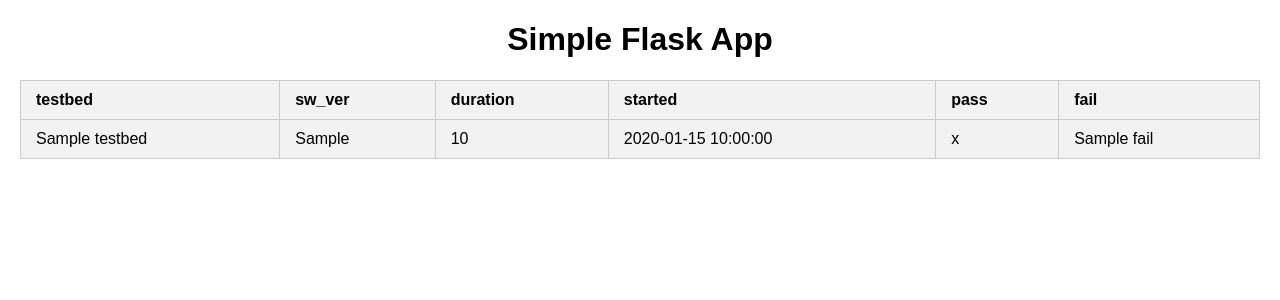
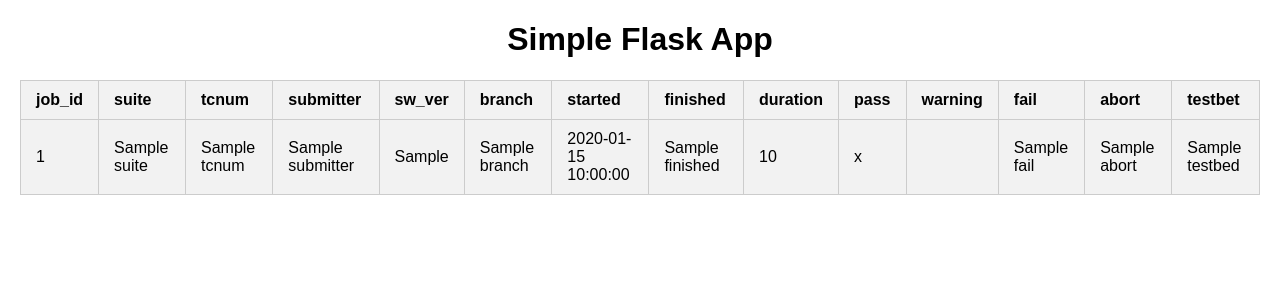
Before and after one commit to sfsharon/canary, a Flask app: template tate/templates/index.html in a window 1280 px wide. Shown: the top 300 px of the page. Run offline with Flask 3, Linux system fonts and the light colour scheme; the template is opened without the code that fills it: most values are stand-ins (such as "Sample title", 1, 10 or a date in 2020).

Commit message:
Align column names to Tate report page

```diff
--- a/tate/app.py
+++ b/tate/app.py
@@ -43,6 +43,11 @@
         entry = {}
         col_values = line.split('\t')
         for index, val in enumerate(col_values):
+            # Beautifying values
+            if val == "NULL" : val = " "
+            if keys[index] == "suite" :
+                val = val.split('/')[-1]
+            # Saving values
             entry[keys[index]] = val
         output.append(entry)
     return output
@@ -58,11 +63,20 @@
 
 @app.route("/", methods=["GET", "POST"])
 def index():
-    query = "select  testbed,sw_ver,duration,started,pass,fail from jobs where testbed is not null limit 5;"
+    # Build SQL query
+    col_names  = "job_id, suite, tcnum, submitter, sw_ver, branch, started, finished, duration, pass, warning, fail, abort, testbed"
+    conditions  = "testbed is not null limit 5"
+    query      = f"SELECT {col_names} FROM jobs WHERE {conditions};"
+
+    # Build and send SSH command
     cmd = f"ssh -o KexAlgorithms=diffie-hellman-group14-sha1 root@{MYSQL_MACHINE_IP} 'mysql -D tate -e \"{query}\"'"
     rc, output_mysql = _run_local_shell_cmd(cmd)
     assert (rc == 0), f"Got rc {rc}"
+
+    # Parse response from MySql server
     data_parsed = _mysql_output_to_map(output_mysql)
+
+    # Render HTML
     output = render_template("index.html", data=data_parsed)
     return output
 
--- a/tate/templates/index.html
+++ b/tate/templates/index.html
@@ -52,21 +52,37 @@
     <h1>Simple Flask App</h1>
     <table>
         <tr>
-            <th>testbed</th>
+            <th>job_id</th>
+            <th>suite</th>
+            <th>tcnum</th>
+            <th>submitter</th>
             <th>sw_ver</th>
+            <th>branch</th>
+            <th>started</th>
+            <th>finished</th>
             <th>duration</th>
-            <th>started</th>
             <th>pass</th>
+            <th>warning</th>
             <th>fail</th>
+            <th>abort</th>
+            <th>testbet</th>
         </tr>
         {% for item in data %}
             <tr>
+                <td>{{ item["job_id"] }}</td>
+                <td>{{ item["suite"] }}</td>
+                <td>{{ item["tcnum"] }}</td>
+                <td>{{ item["submitter"] }}</td>
+                <td>{{ item["sw_ver"] }}</td>
+                <td>{{ item["branch"] }}</td>
+                <td>{{ item["started"] }}</td>
+                <td>{{ item["finished"] }}</td>
+                <td>{{ item["duration"] }}</td>
+                <td>{{ item["pass"] }}</td>
+                <td>{{ item["warning"] }}</td>
+                <td>{{ item["fail"] }}</td>
+                <td>{{ item["abort"] }}</td>
                 <td>{{ item["testbed"] }}</td>
-                <td>{{ item["sw_ver"] }}</td>
-                <td>{{ item["duration"] }}</td>
-                <td>{{ item["started"] }}</td>
-                <td>{{ item["pass"] }}</td>
-                <td>{{ item["fail"] }}</td>
             </tr>
         {% endfor %}
     </table>
```
